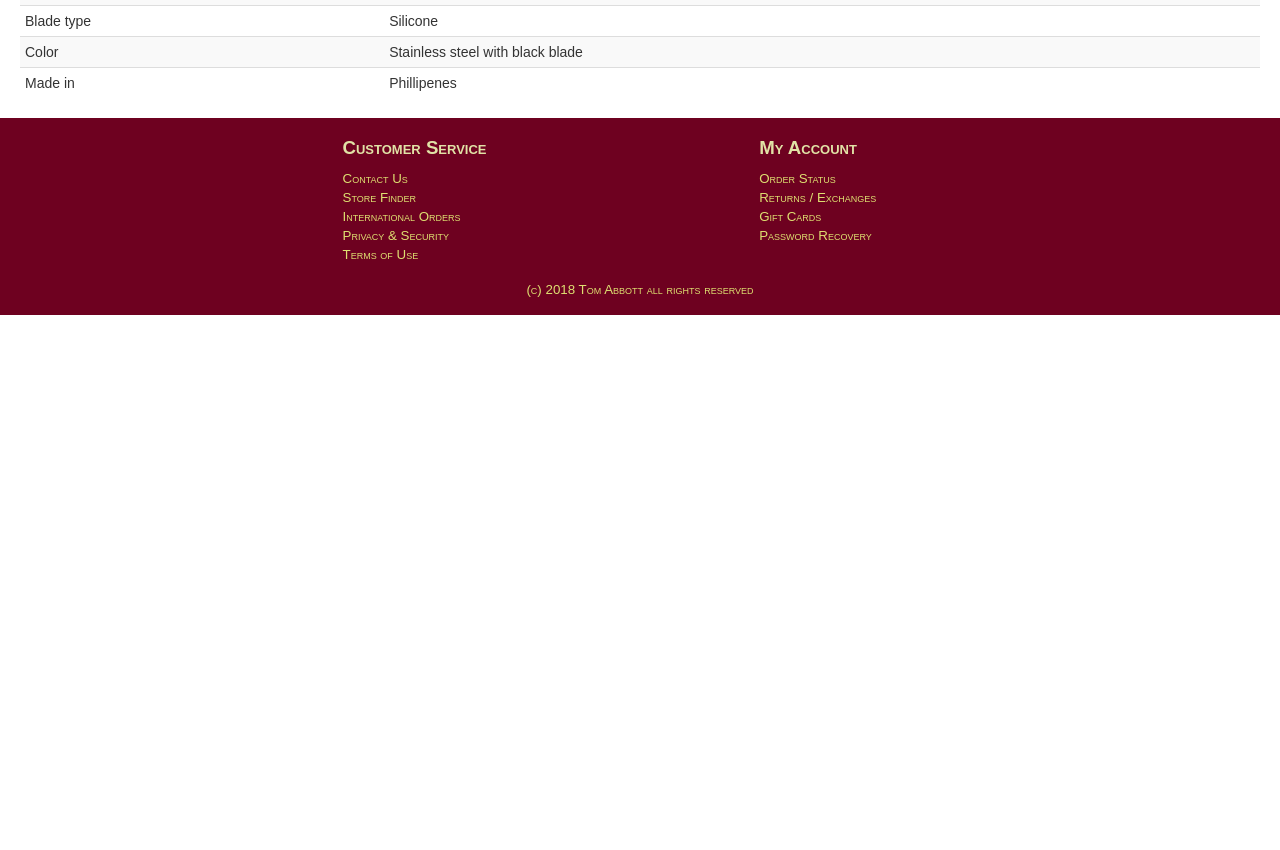
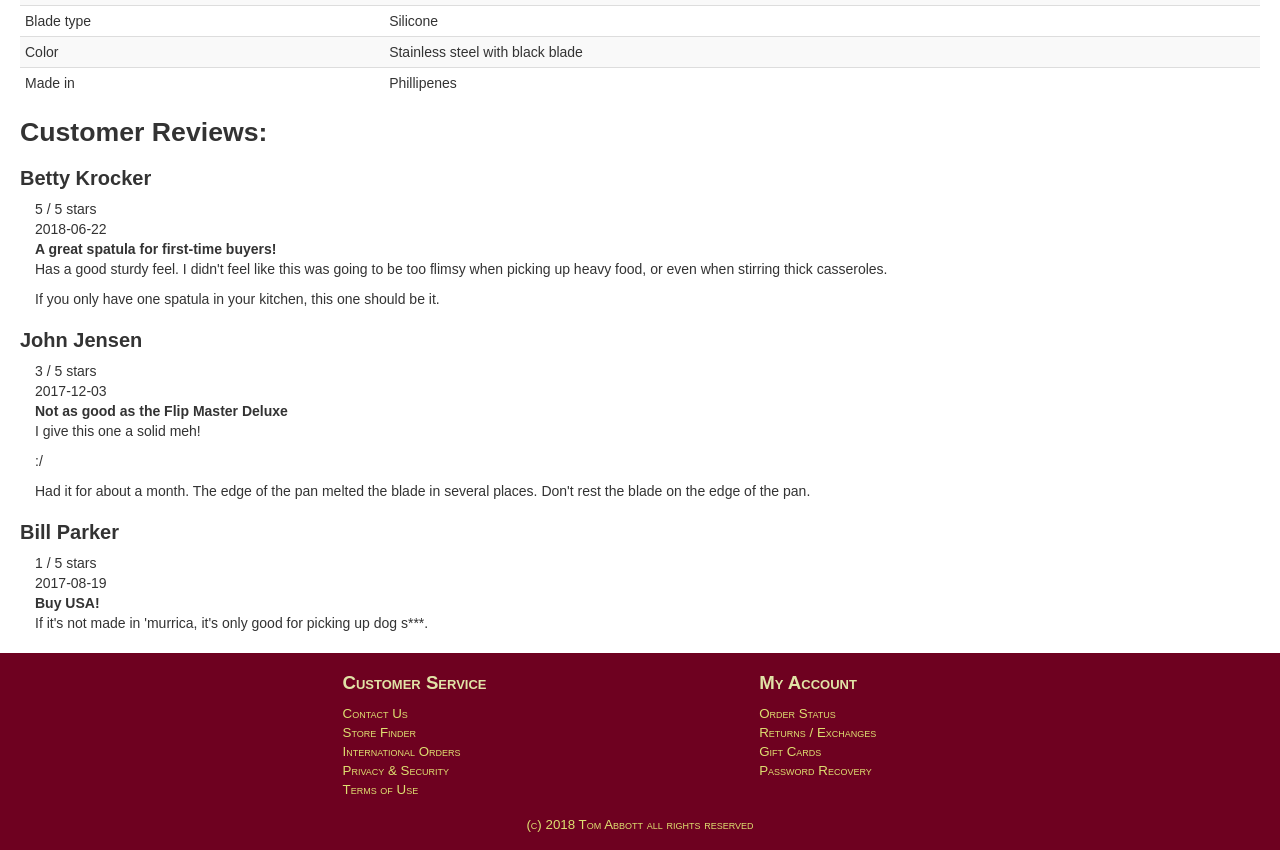
Before and after one commit to twabbott/eStore, a React (Create React App) app in the folder e-store/: page /products/1 in a window 1280 px wide. Shown: the part 764-1614 px from the top of the page. Before the commit the page ends 1079 px from the top, so only its background shows below. Built offline with nearby package versions, Linux system fonts and the light colour scheme.

Commit message:
FormattedText component, and customer reviews

```diff
--- /dev/null
+++ b/e-store/src/components/common/FormattedText.js
@@ -0,0 +1,22 @@
+import React, { Component } from "react";
+
+export const UnorderedList = (props) =>
+    <ul key={props.key}>
+        {props.items.map((item, idx) =>
+            <li key={idx}>{item}</li>
+        )}
+    </ul>
+
+export const ParagraphList = (props) =>
+    props.items.map((item, idx) =>
+        Array.isArray(item) ?
+            (<UnorderedList key={idx} items={item} />) :
+            (<p key={idx}>{item}</p>));
+
+export default (props) =>
+    <div name="formattedText">
+        {Array.isArray(props.content) ?
+            (<ParagraphList items={props.content} />) :
+            (<p key="0">{ props.content } </p>)
+        }
+    </div>;
--- /dev/null
+++ b/e-store/src/components/products/ProductReviews.js
@@ -0,0 +1,23 @@
+import React, { Component } from "react";
+import FormattedText from "../common/FormattedText";
+
+export const CustomerReview = (props) =>
+    <div key={props.key || 0}>
+        <h3>{props.username}</h3>
+        <div style={{ "margin-left": "15px" }}>
+            <div>{props.stars} / 5 stars</div>
+            <div>{props.date}</div>
+            <strong>{props.title}</strong>
+            <FormattedText content={props.description} />
+        </div>
+    </div>;
+
+export default (props) =>
+    <section name="productReviews">
+        <h2>Customer Reviews:</h2>
+        { props.reviews ?
+            props.reviews.map((item, idx) =>
+                <CustomerReview key={idx} {...item} />) :
+            <p>We would love to hear your feedback.  Be the first to write a review for this product!</p>
+        }
+    </section>;
--- a/e-store/src/components/products/Products.css
+++ b/e-store/src/components/products/Products.css
@@ -69,11 +69,16 @@ section#loading p.half-line {
     width: 400px;
     height: 400px;
     box-shadow:0px 0px 5px 0px rgb(182, 182, 182);
-    float: left;
 }
 
-.product-summary {
-    margin-left: 425px;
+@media only screen and (min-width: 800px) {
+    .product-image {
+        float: left;
+    }
+
+    .product-summary {
+        margin-left: 425px;
+    }
 }
 
 .product-description-margin {
--- a/e-store/src/components/products/Products.js
+++ b/e-store/src/components/products/Products.js
@@ -6,6 +6,9 @@ import { Table, Col } from 'react-bootstrap';
 import "./Products.css";
 
 import { actions } from "../../store";
+
+import ProductReviews from "./ProductReviews";
+import FormattedText from "../common/FormattedText";
 
 const mapStateToProps = state => {
     return {
@@ -31,26 +34,17 @@ class Products extends Component
         }
     }
 
-    description() {
-        const { description } = this.props.productInfo;
+    loadSuccess() {
+        const {
+            stockNumber,
+            name,
+            manufacturer,
+            price,
+            specs,
+            description,
+            reviews
+        } = this.props.productInfo;
 
-        if (Array.isArray(description)) {
-            return description.map((section, idx) => {
-                if (Array.isArray(section)) {
-                    return <ul>
-                            {section.map((item, id) => <li key={id}>{item}</li>)}
-                        </ul>;
-                }
-
-                return <p key={idx}>{section}</p>;
-            });
-        }
-
-        return description;
-    }
-
-    loadSuccess() {
-        const { stockNumber, name, manufacturer, price, specs } = this.props.productInfo;
         const imagePath = `/Products/${this.props.productInfo.image}_reg.png`;
         return (
             <section id="product-info">
@@ -70,13 +64,13 @@ class Products extends Component
                         </h3>
                         <h3 className="product-description-margin">Description:</h3>
                         <div>
-                            {this.description()}
+                            <FormattedText content={description} />
                         </div>
                     </div>
                 </div>
                 <Table striped condensed hover>
                     <thead>
-                        <tr><th colspan="2">Specifications:</th></tr>
+                        <tr><th colSpan="2">Specifications:</th></tr>
                     </thead>
                     <tbody> {
                         specs.map((item, id) =>
@@ -87,6 +81,8 @@ class Products extends Component
                     }
                     </tbody>
                 </Table>
+
+                <ProductReviews reviews={reviews} />
             </section>
         );
     }
--- a/e-store/src/store/sagas/productsSaga.js
+++ b/e-store/src/store/sagas/productsSaga.js
@@ -71,7 +71,7 @@ export default function*(action) {
         //     url: `http://localhost:8192/api/products/${action.id}`
         // });
 
-        yield call(delay, 4000);
+        //yield call(delay, 1000);
 
 
         yield put(productLoadSuccessAction(nordic));
```
Also changed, not shown: e-store/src/components/ProductReview/index.js (added, +8 -0 lines).
